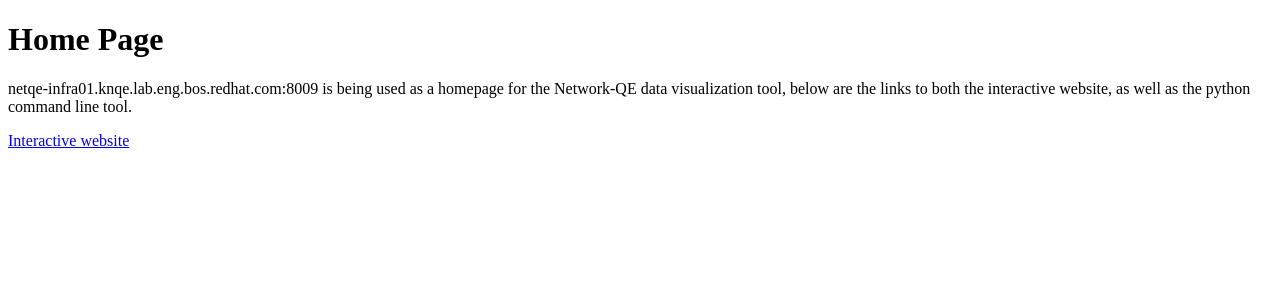
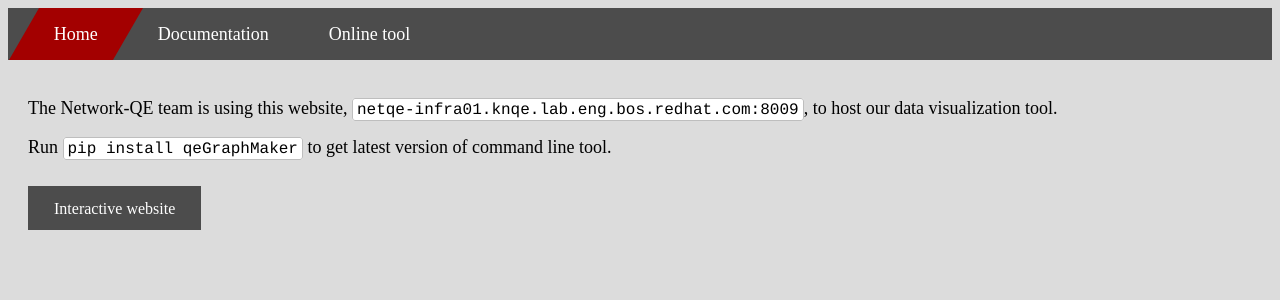
Before and after one commit to KPostOffice/qeWebsite, a Flask app: page / in a window 1280 px wide. Shown: the top 300 px of the page. Run offline with Flask 2, Linux system fonts and the light colour scheme; parts of the project's set-up code (start-up, migrations or seed data) failed here and were passed over.

Commit message:
Added styling to home. Removed brackets around multi-options in navbar

```diff
--- a/app.py
+++ b/app.py
@@ -11,7 +11,7 @@ app.debug = True
 
 @app.route('/')
 def index():
-    return render_template("index.html"), 200
+    return render_template("index.html", navbar=[("Home","/"),("Documentation","/"),("Online tool", "/cards")], curr="Home"), 200
 
 '''
     These methods are for dynamically generating valid lists based on current
@@ -119,7 +119,7 @@ def getData():
 def genFormCards():
     data = list(valid.validCards())
     data.sort()
-    return render_template("card.html", result=data, navbar=[("Cards","/cards")], curr="Cards"), 200
+    return render_template("card.html", result=data, navbar=[("Home","/"), ("Cards","/cards")], curr="Cards"), 200
 
 @app.route("/tests", methods=["GET"])
 def genFormTests():
@@ -133,7 +133,7 @@ def genFormTests():
     ###########################################################################
     data = list(valid.validTests())
     data.sort()
-    response = make_response(render_template("test.html", result=data, navbar=[(cards,"/cards"), ("Tests","/tests")], curr="Tests"))
+    response = make_response(render_template("test.html", result=data, navbar=[("Home","/"), (re.sub(r'[\'\"\[\]]',r'',str(cards)),"/cards"), ("Tests","/tests")], curr="Tests"))
     response.set_cookie("cards", json.dumps(cards)) ## Values must be stored for graph
     return response, 200
 
@@ -153,7 +153,7 @@ def genFormSubtests():
 
     data = list(valid.validSubtests(test))
     data.sort()
-    response = make_response(render_template("subtest.html", result=data, navbar=[(cards,"/cards"), (test,"/tests"), ("Subtest","/subtests")], curr="Subtest"))
+    response = make_response(render_template("subtest.html", result=data, navbar=[("Home","/"), (re.sub(r'[\'\"\[\]]',r'',str(cards)), "/cards"), (test,"/tests"), ("Subtest","/subtests")], curr="Subtest"))
     response.set_cookie("test", test)
     return response, 200
 
@@ -179,7 +179,7 @@ def genFormTypes():
 
     data = list(valid.validTypes(test,subtest))
     data.sort()
-    response = make_response(render_template("type.html", result=data, navbar=[(cards,"/cards"), (test,"/tests"), (subtest,"/subtests"), ("Type","/types")], curr="Type"))
+    response = make_response(render_template("type.html", result=data, navbar=[("Home","/"), (re.sub(r'[\'\"\[\]]',r'',str(cards)), "/cards"), (test,"/tests"), (subtest,"/subtests"), ("Type","/types")], curr="Type"))
     response.set_cookie("subtest", subtest)
     return response, 200
 
@@ -205,7 +205,7 @@ def genFormLabels():
 
     data = list(valid.validLabels(test,subtest,type))
     data.sort()
-    response = make_response(render_template("label.html", result=data, navbar=[(cards,"/cards"), (test,"/tests"), (subtest,"/subtests"), (type,"/types"), ("Labels","/labels")], curr="Labels"))
+    response = make_response(render_template("label.html", result=data, navbar=[("Home","/"), (re.sub(r'[\'\"\[\]]',r'',str(cards)), "/cards"), (test,"/tests"), (subtest,"/subtests"), (type,"/types"), ("Labels","/labels")], curr="Labels"))
     response.set_cookie("type", type)
     return response, 200
 
@@ -234,7 +234,7 @@ def genDatePage():
         return render_template("reroute.html",page="labels")
     ###########################################################################
 
-    response = make_response(render_template("date.html", navbar=[(cards,"/cards"),(test,"/tests"),(subtest,"/subtests"),(type,"/types"),(labels,"/labels"),("Dates","/dates")], curr="Dates"))
+    response = make_response(render_template("date.html", navbar=[("Home","/"), (re.sub(r'[\'\"\[\]]',r'',str(cards)), "/cards"),(test,"/tests"),(subtest,"/subtests"),(type,"/types"),(re.sub(r'[\'\"\[\]]',r'',str(labels)), "/labels"),("Dates","/dates")], curr="Dates"))
     response.set_cookie("labels", json.dumps(labels) )
     return response, 200
 
@@ -255,8 +255,8 @@ def genGraph():
     if update:
         print(subprocess.Popen(['python3.4', 'dbUpdate.py', '-s', start_month, '-e', end_month]))
 
-    response = make_response(render_template("graph.html", navbar=[(cards,"/cards"),(test,"/tests"),(subtest,"/subtests"),(type,"/types"),
-                                                                   (labels,"/labels"),(start+" to "+end,"/dates"),("Graph","/graph")], curr="Graph"))
+    response = make_response(render_template("graph.html", navbar=[("Home","/"), (re.sub(r'[\'\"\[\]]',r'',str(cards)), "/cards"),(test,"/tests"),(subtest,"/subtests"),(type,"/types"),
+                                                                    (re.sub(r'[\'\"\[\]]',r'',str(labels)), "/labels"),(start+" to "+end,"/dates"),("Graph","/graph")], curr="Graph"))
     response.set_cookie("start", start)
     response.set_cookie("end", end)
 
--- /dev/null
+++ b/templates/css/simple.css
@@ -0,0 +1,112 @@
+body {
+    font-family: Overpass;
+    font-size: 18px;
+    background-color: #DCDCDC;
+}
+
+h1 {
+    font-size: 36px;
+    padding: 5px 5px 0px 5px;
+}
+
+form div {
+    padding: 5px;
+}
+
+/*
+.check {
+    -webkit-appearance: none;
+    background-color: #fafafa;
+    border: 1px solid #cacece;
+    box-shadow: 0 1px 2px rgba(0,0,0,0.05), inset 0px -15px 10px -12px rgba(0,0,0,0.05);
+    padding: 9px;
+    border-radius: 3px;
+    display: inline-block;
+    position: relative;
+}
+
+.check:active, .check:checked:active {
+    box-shadow: 0 1px 2px rgba(0,0,0,0.05), inset 0px 1px 3px rgba(0,0,0,0.1);
+}
+
+.check:checked {
+    background-color: #cf0013;
+    opacity: 0.9;
+    border: 1px solid #adb8c0;
+    box-shadow: 0 1px 2px rgba(0,0,0,0.05), inset 0px -15px 10px -12px rgba(0,0,0,0.05), inset 15px 10px -12px rgba(255,255,255,0.1);
+    color: #99a1a7;
+}
+*/
+
+#startDate {
+    margin-left: 5px;
+}
+
+#content {
+    padding: 20px;
+}
+
+button {
+    background-color: #4C4C4C;
+    padding: 14px 26px 12px 26px;
+    margin: 10px 0px;
+    -webkit-transition-duration: 0.4s; /* Safari */
+    transition-duration: 0.4s;
+    color: white;
+    font-family: Overpass;
+    font-size: 16px;
+    border: none;
+}
+
+button:hover {
+    background-color: #A30000;
+}
+
+.nav ul {
+    list-style-type: none;
+    margin: 0;
+    padding: 0;
+    padding-left: 16px;
+    overflow: hidden;
+    background-color: #4C4C4C;
+}
+
+.nav li {
+    float: left;
+   /* width: 160px; */
+    height: 52px;
+    padding: 0px 10px;
+    -webkit-transform: skew(330deg);
+    -moz-transform: skew(330deg);
+    -o-transform: skew(330deg);
+    transform: skew(330deg);
+}
+
+.nav li a {
+    display: block;
+    color: white;
+    text-align: center;
+    padding: 16px 20px;
+    text-decoration: none;
+    -webkit-transform: skew(-330deg);
+    -moz-transform: skew(-330deg);
+    -o-transform: skew(-330deg);
+    transform: skew(-330deg);
+}
+
+.nav li:hover:not(.active) {
+    background-color: #3C3C3C;
+}
+
+.nav .active {
+    background-color: #A30000;
+}
+
+.code {
+    background-color: #FFFFFF;
+    border: 1px #bebebe solid;
+    border-radius: 3px;
+    font-family: courier;
+    font-size: 16px;
+    padding: 2px 4px 1px 4px;
+}
--- a/templates/index.html
+++ b/templates/index.html
@@ -1,14 +1,13 @@
 {% extends "base.html" %}
 
-{% block title %}Home{% endblock %}
+{% block title %}QEGraph{% endblock %}
+
+{% block header %}<link rel="stylesheet" type="text/css" href="css/simple.css" />{% endblock %}
 
 {% block content%}
-  <h1>Home Page</h1>
   <p>
-    netqe-infra01.knqe.lab.eng.bos.redhat.com:8009 is being
-    used as a homepage for the Network-QE data visualization
-    tool, below are the links to both the interactive website,
-    as well as the python command line tool.
+    The Network-QE team is using this website, <span class="code">netqe-infra01.knqe.lab.eng.bos.redhat.com:8009</span>, to host our data visualization tool.
   </p>
-  <a href="/cards"> Interactive website </a>
+  <p>Run <span class="code">pip install qeGraphMaker</span> to get latest version of command line tool.</p>
+  <a href="/cards"><button>Interactive website</button></a>
 {% endblock %}
```
Also changed, not shown: 1 other file.
